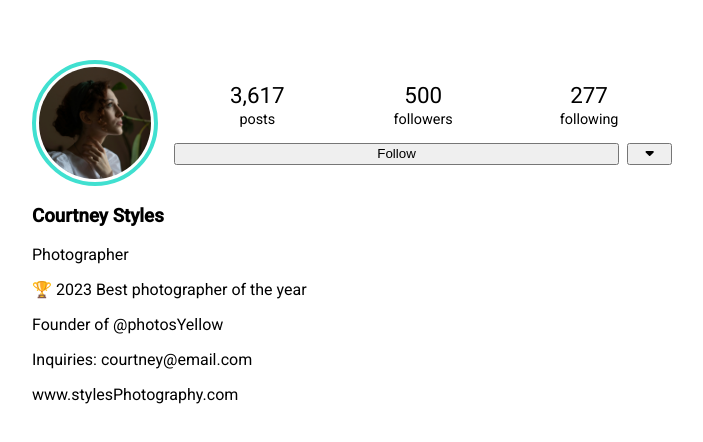
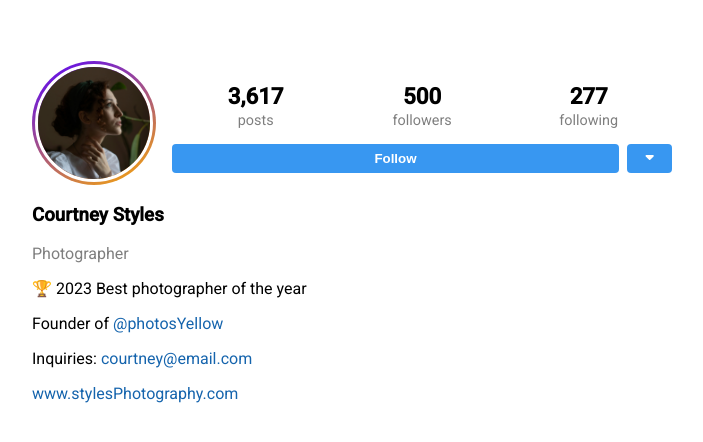
Before and after one commit to 2Kelvin/useState-react-hook, a React (Create React App) app: page / in a window 1280 px wide. Shown: the part 168-610 px from the top of the page, without its empty margins (288-991 px from the left). Built offline with nearby package versions, Linux system fonts and the light colour scheme.

Commit message:
style status ring & buttons

```diff
--- a/src/App.css
+++ b/src/App.css
@@ -10,10 +10,10 @@
 
 .App .picAndFollow .imageDiv {
   border-radius: 50%;
-  border: 4px solid turquoise;
   margin-right: 1rem;
   display: grid;
   place-content: center;
+  background: linear-gradient(150deg, #5500ff, #fdad00);
 }
 
 .App .picAndFollow .imageDiv img {
@@ -23,6 +23,8 @@
   object-fit: cover;
   padding: 0;
   margin: 0.2rem;
+  cursor: pointer;
+  border: 3px solid white;
 }
 
 .App .picAndFollow .followDivContainer .statsDiv {
@@ -41,7 +43,7 @@
 .App .picAndFollow .followDivContainer .statsDiv .followingStatsDiv p:last-of-type {
   margin-top: 0;
   font-size: 0.9rem;
-
+  opacity: 0.5;
 }
 
 .App .picAndFollow .followDivContainer .statsDiv .postsStatsDiv p:first-of-type,
@@ -49,6 +51,16 @@
 .App .picAndFollow .followDivContainer .statsDiv .followingStatsDiv p:first-of-type {
   margin-bottom: 0.2rem;
   font-size: 1.4rem;
+  font-weight: 600;
+}
+
+.App .picAndFollow .followDivContainer .buttonsDiv button {
+  background-color: #3897F1;
+  border: none;
+  color: white;
+  padding: 0.4rem 0;
+  border-radius: 4px;
+  cursor: pointer;
 }
 
 .App .picAndFollow .followDivContainer .buttonsDiv {
@@ -58,4 +70,13 @@
 
 .App .picAndFollow .followDivContainer .buttonsDiv .followBtn {
   margin-right: 0.5rem;
+  font-weight: 600;
 }
+
+.App .profileBio .career {
+  opacity: 0.5;
+}
+
+.blueLink {
+  color: #1564ad;
+}
```
